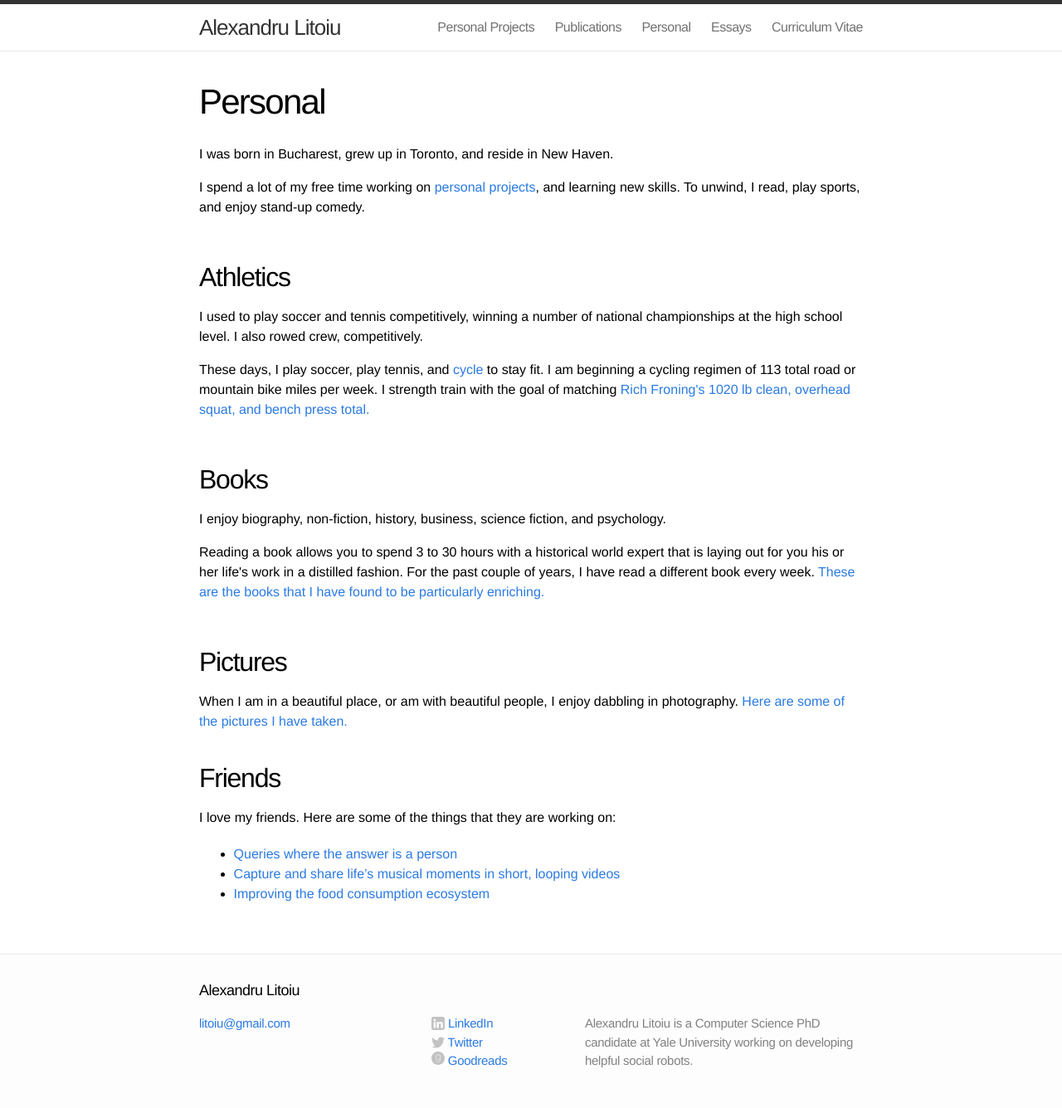
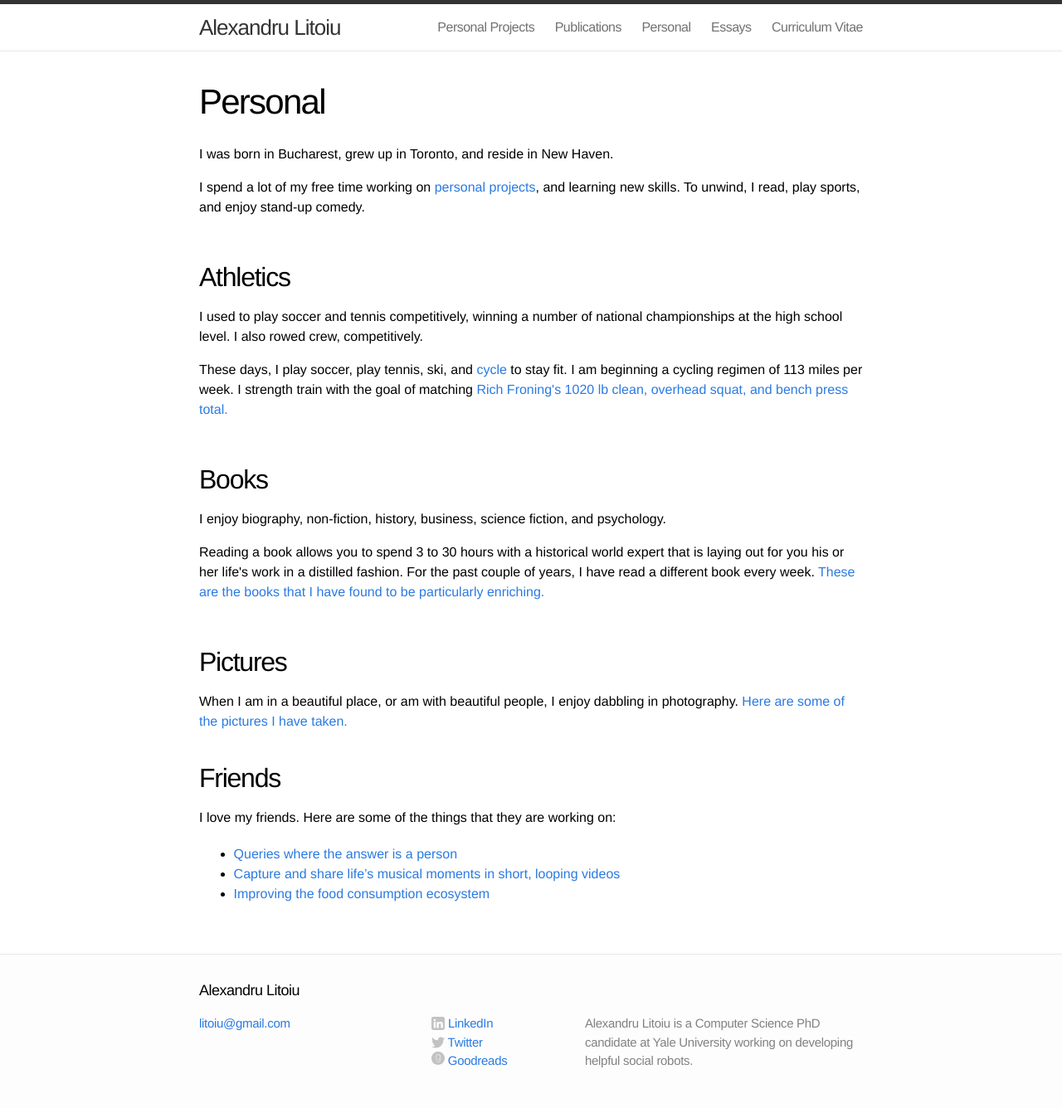
Before and after one commit to alitoiu/alitoiu.github.io, a Jekyll site: the page built from personal.md, in a window 1280 px wide. Shown: the whole page at 83% size. Built offline with Jekyll 4.4.1, drawn with Linux system fonts in a browser that asks for light colours.

Commit message:
Changed personal page

```diff
--- a/personal.md
+++ b/personal.md
@@ -28,7 +28,7 @@
 </p>
 
 <p>
-These days, I play soccer, play tennis, and <a href="http://www.strava.com/athletes/alitoiu" target="_blank">cycle</a> to stay fit. I am beginning a cycling regimen of 113 total road or mountain bike miles per week. I strength train with the goal of matching <a href="http://youtu.be/0mlkVwZVPN8?t=4m43s" target="_blank">Rich Froning's 1020 lb clean, overhead squat, and bench press total.</a>
+These days, I play soccer, play tennis, ski, and <a href="http://www.strava.com/athletes/alitoiu" target="_blank">cycle</a> to stay fit. I am beginning a cycling regimen of 113 miles per week. I strength train with the goal of matching <a href="http://youtu.be/0mlkVwZVPN8?t=4m43s" target="_blank">Rich Froning's 1020 lb clean, overhead squat, and bench press total.</a>
 </p>
 
 </div>
```
